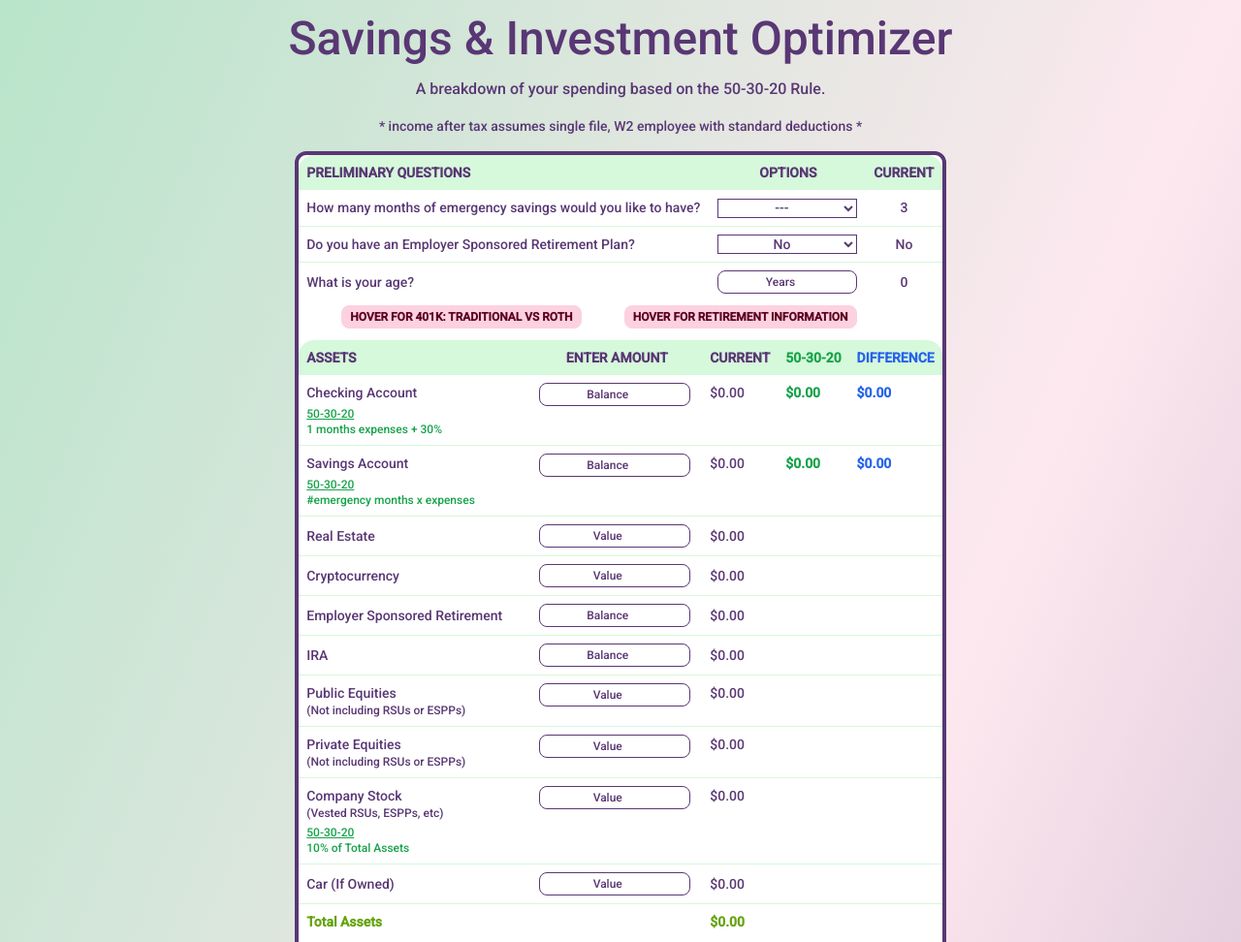
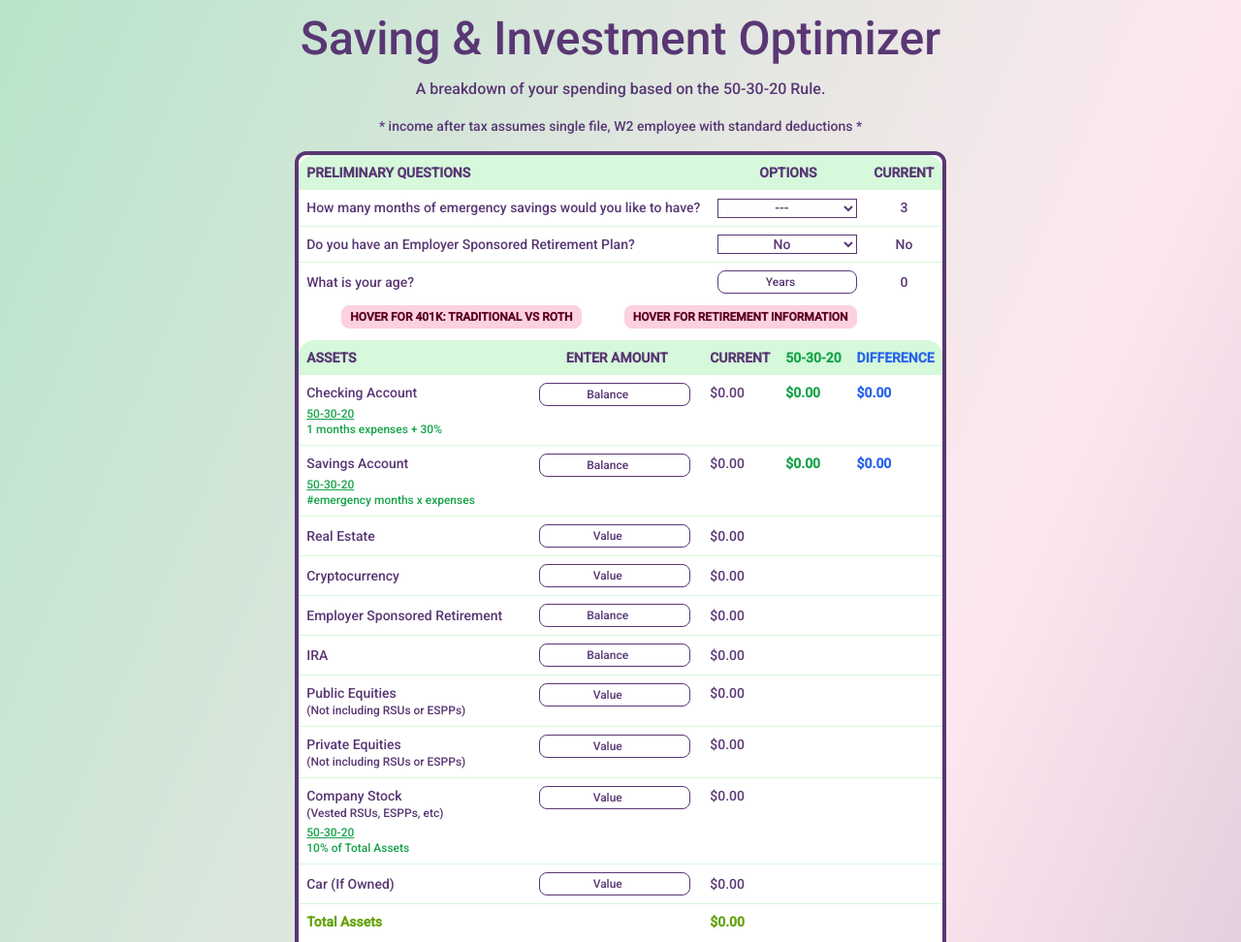
Before and after one commit to jcseeley/Money-Manager, a React app: page / in a window 1280 px wide. Shown: the top 972 px of the page at 97% size. Built offline with nearby package versions, Linux system fonts and the light colour scheme.

Commit message:
Fix application titles

```diff
--- a/public/index.html
+++ b/public/index.html
@@ -30,7 +30,7 @@
       work correctly both with client-side routing and a non-root public URL.
       Learn how to configure a non-root public URL by running `npm run build`.
     -->
-    <title>Savings & Investment Optimizer</title>
+    <title>Saving & Investment Optimizer</title>
   </head>
   <body>
     <noscript>You need to enable JavaScript to run this app.</noscript>
--- a/src/components/NetWorthDash.js
+++ b/src/components/NetWorthDash.js
@@ -319,7 +319,7 @@ const NetWorthDash = () => {
   return (
     <React.Fragment>
       <div className="grid text-aura-purple bg-center bg-gradient-to-br from-aura-green/50 via-aura-pink/50 to-aura-purple/50">
-        <h1 id="header" className="text-center text-5xl mt-4 mb-4">Savings & Investment Optimizer</h1>
+        <h1 id="header" className="text-center text-5xl mt-4 mb-4">Saving & Investment Optimizer</h1>
         <p className="text-center mb-4">A breakdown of your spending based on the 50-30-20 Rule.</p>
         <p className="text-center text-sm mb-4">* income after tax assumes single file, W2 employee with standard deductions *</p>
         {/* FORM START */}
```
